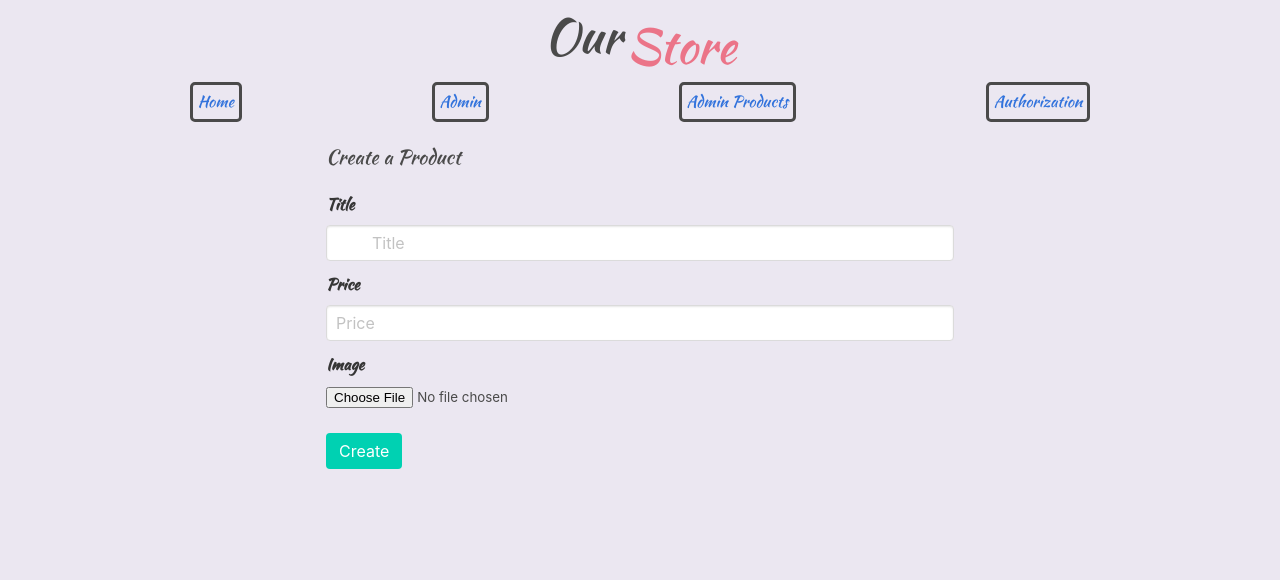
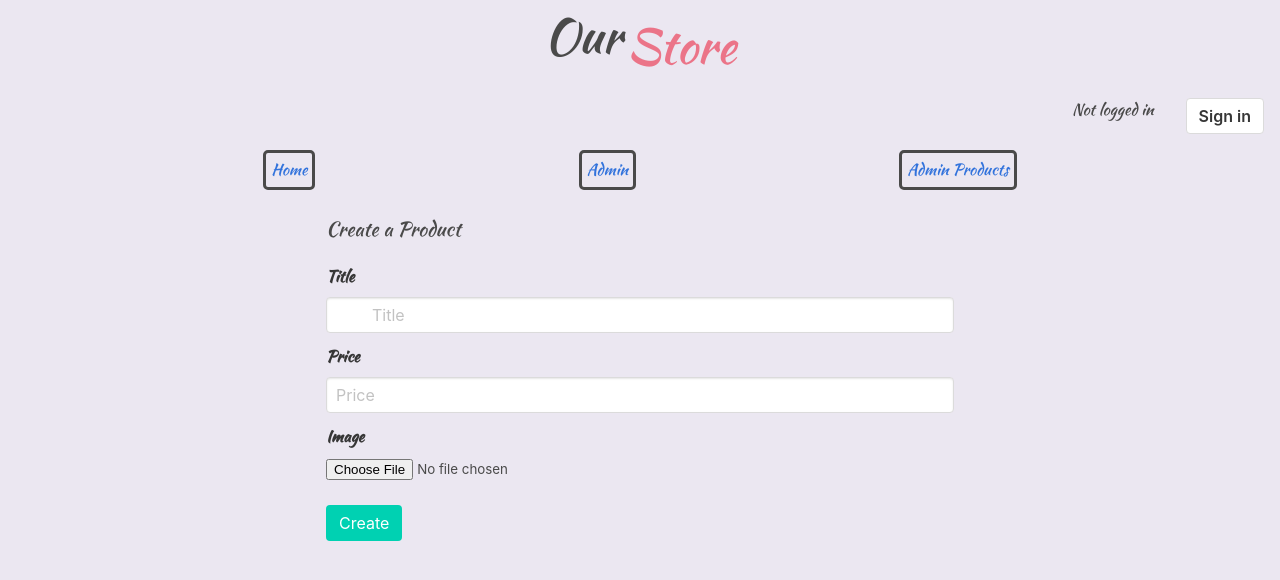
Before and after one commit to Jamie-Andrews1/cake-shop-full, a React (Create React App) app in the folder client/: page /admin in a window 1280 px wide. Shown: the top 580 px of the page. Built offline with nearby package versions, Linux system fonts and the light colour scheme; no server answers.

Commit message:
added user login to navbar with jwt

```diff
--- a/client/package.json
+++ b/client/package.json
@@ -8,6 +8,7 @@
     "@testing-library/react": "^11.2.7",
     "@testing-library/user-event": "^12.8.3",
     "axios": "^0.21.1",
+    "jwt-decode": "^3.1.2",
     "react": "^17.0.2",
     "react-dom": "^17.0.2",
     "react-file-base64": "^1.0.3",
--- a/client/src/api/index.js
+++ b/client/src/api/index.js
@@ -1,6 +1,10 @@
 import axios from 'axios';
 
 const API = axios.create({ baseURL: 'http://localhost:5000/api'})
+
+if(localStorage.getItem('person')){
+API.defaults.headers.common['Authorization'] = `Bearer ${JSON.parse(localStorage.getItem('person')).token}`
+}
 
 // Products apis
 export const fetchProducts = () => API.get('/products');
--- a/client/src/components/App.js
+++ b/client/src/components/App.js
@@ -7,7 +7,7 @@ import AdminProducts from './AdminProducts';
 import Register from './Register';
 import LogIn from './LogIn';
 import history from '../history'
-import { Router, Route, Switch} from 'react-router-dom';
+import { Router, Route, Switch } from 'react-router-dom';
 import Form from './Form'
 import '../styles/style.css'
 
--- a/client/src/components/Navbar.js
+++ b/client/src/components/Navbar.js
@@ -1,16 +1,48 @@
-import React from 'react'
+import React, { useState } from 'react'
 import '../styles/style.css'
-import { useSelector } from 'react-redux';
-import { Link } from 'react-router-dom';
+import { useDispatch } from 'react-redux';
+import { Link, useHistory } from 'react-router-dom';
+// import decode from 'jwt-decode';
+import { LOG_OUT } from '../actions/types';
 
 export default function Navbar() {
-  const status = useSelector((state) => state.auth)
+  const [user, setUser] = useState(JSON.parse(localStorage.getItem('person')))
 
-  console.log(status)
+  const dispatch = useDispatch();
+  const history = useHistory();
+  // const location = useLocation();
+
+  console.log(user)
+  const logout = () => {
+
+    if(user){
+    dispatch({ type: LOG_OUT});
+    setUser(null);
+
+    } else {
+    history.push('/auth/signin')
+    }
+
+  }
+
+  // useEffect(() => {
+  //   const token = user.token
+  //   if(token) {
+  //     const decodedToken = decode(token);
+
+  //     if(decodedToken.exp * 1000 < new Date().getTime()) logout();
+
+  //   }
+  //   setUser(JSON.parse(localStorage.getItem('person')))
+  // }, [location]);
+
 
   return (
   <div>
     <nav className="navbar">
+        <span className="user"><h4>{user ? `Logged in as: ${user.data.name}`  : 'Not logged in'}</h4>
+        <button className="button" onClick={() => logout()}>{user ? 'Logout' : 'Sign in'}</button>
+        </span>
       <ul className="nav">
         <li><Link to="/">
           Home
@@ -26,11 +58,11 @@ export default function Navbar() {
           Admin Products
         </Link>
         </li>
-        <li>
+        {/* <li>
         <Link to="/auth">
           Authorization
         </Link>
-        </li>
+        </li> */}
       </ul>
     </nav>
   </div>
--- a/client/src/reducers/auth.js
+++ b/client/src/reducers/auth.js
@@ -8,14 +8,18 @@ const INITIAL_STATE = {
   isSignedIn: null,
   userId: null
 }
+// Sort out this to save to local storage. Also need to tell the state in the navbar.
 
 export default function reducer(auth = INITIAL_STATE, action){
   switch (action.type) {
     case REGISTER:
+      localStorage.setItem('person', JSON.stringify({...action.payload}))
       return {...auth, isSignedIn: true, userId: action.payload};
     case SIGN_IN:
+      localStorage.setItem('person', JSON.stringify({...action.payload}))
       return {...auth, isSignedIn: true, userId: action.payload}
     case LOG_OUT:
+        localStorage.clear()
       return {...auth, isSignedIn: false, userId: action.payload};
 
     default: return auth
--- a/client/src/styles/style.css
+++ b/client/src/styles/style.css
@@ -33,6 +33,7 @@ h1 {
   background-color: rgb(235, 231, 241);
   display: flex;
   flex-direction: column;
+  margin-bottom: 1rem;
 }
 .auth a {
   color: black;
@@ -105,3 +106,14 @@ img {
 .total {
   align-self: flex-end;
 }
+.user {
+  display: flex;
+  flex-direction: row;
+  justify-content: flex-end;
+  padding: 1rem;
+}
+.user button {
+  margin-left: 2rem;
+  max-width: fit-content;
+  font-weight: 600;
+}
```
Also changed, not shown: 2 other files (tests, documents, lock files or other folders).
